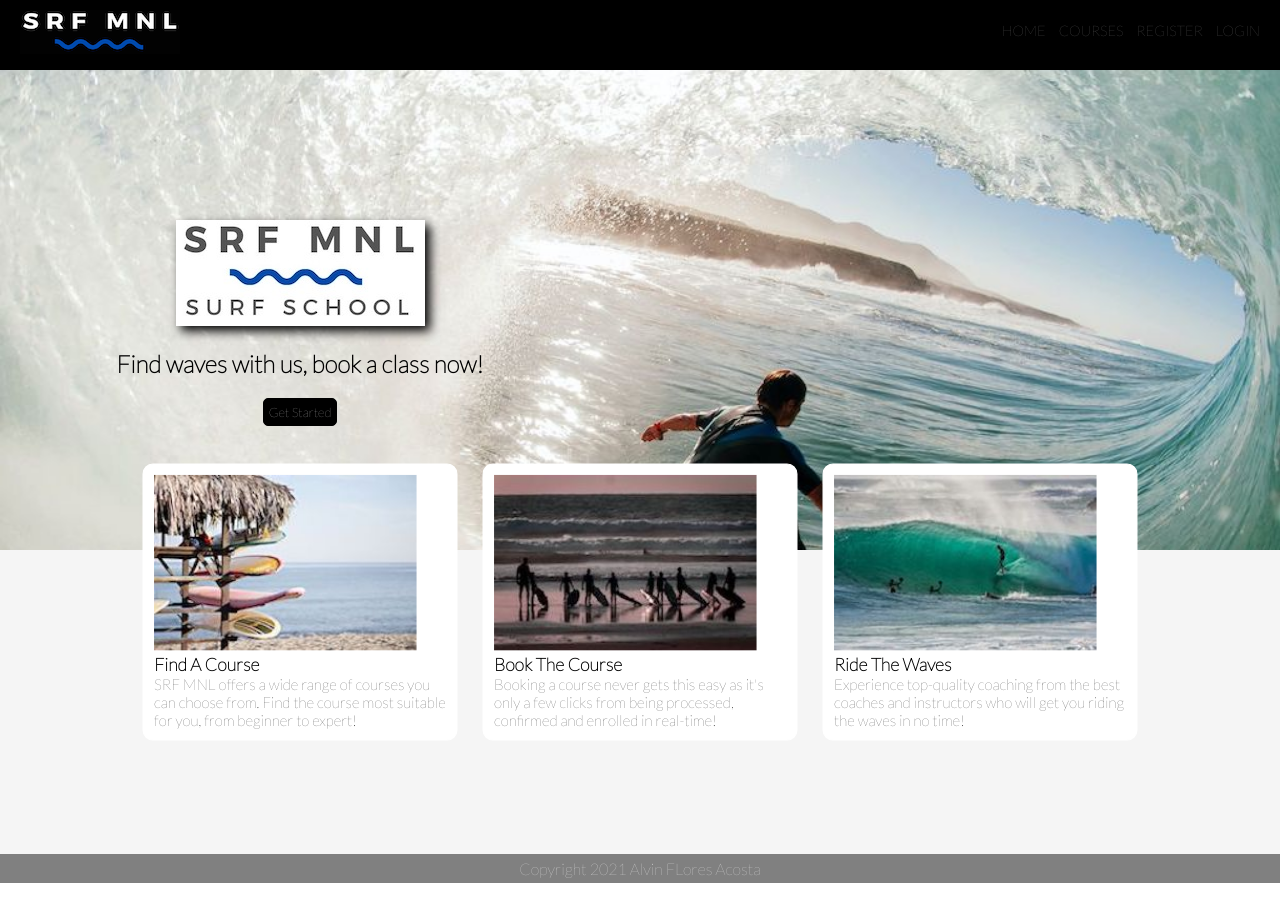
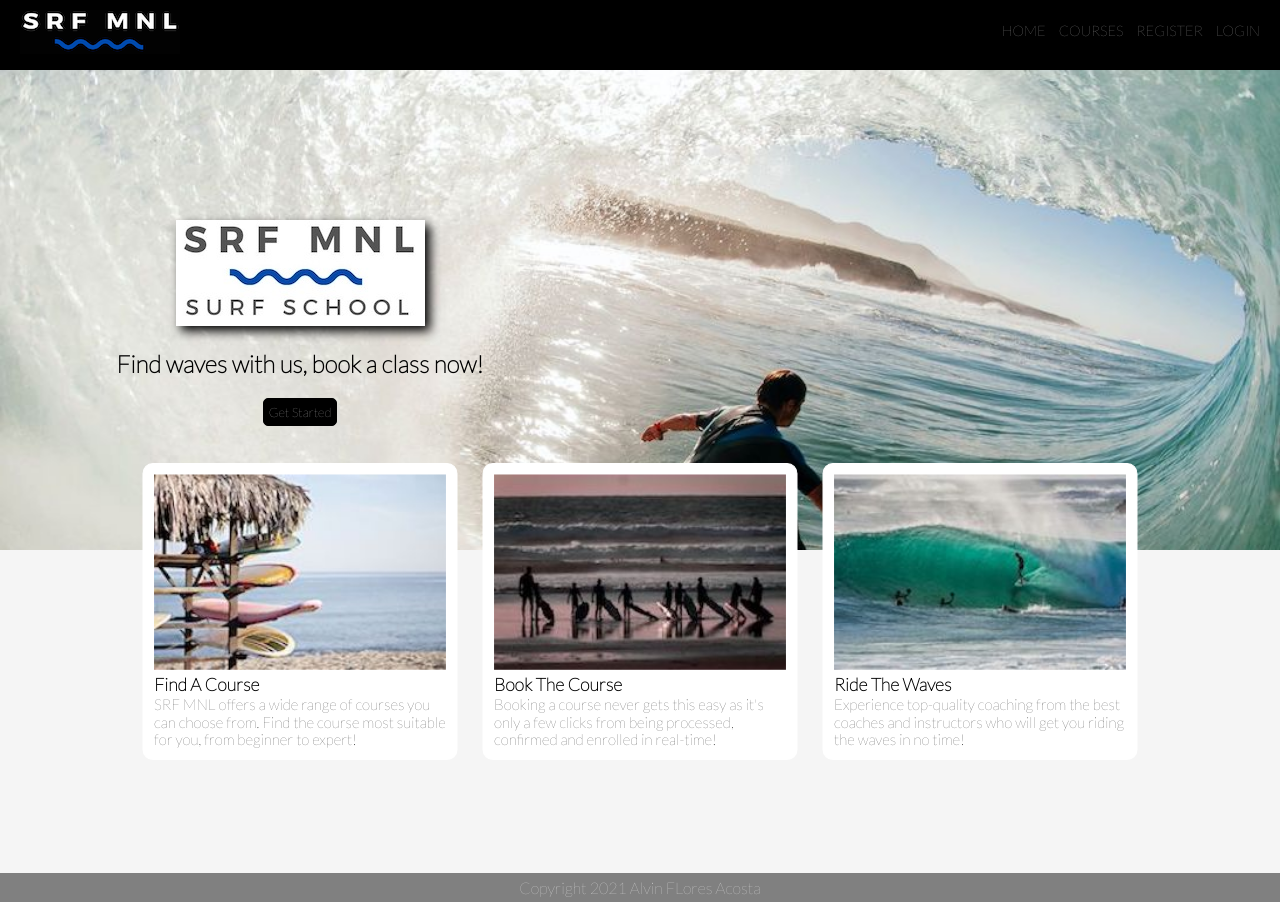
Before and after one commit to davidacostaROL47/srfmnl, a plain HTML site: page index.html in a window 1280 px wide. Drawn offline with Linux system fonts and the light colour scheme.

Commit message:
adjust image in courses

```diff
--- a/index.html
+++ b/index.html
@@ -34,19 +34,19 @@
                 <!-- Sub Heading -->
                 <div class="jar">
                     <div class="courses">
-                        <a href="#" class="courses-link"><img src="images/find course.jpg" alt="surf board image">
+                        <a href="#" class="courses-link"><img class="image" src="images/find course.jpg" alt="surf board image">
                         <h3>Find A Course</h3>
                         <p>SRF MNL offers a wide range of courses you can choose from. Find the course most suitable for you, from beginner to expert!</p>
                         </a>
                     </div>
                     <div class="courses">
-                        <a href="#" class="courses-link"><img src="images/book course.jpg" alt="people standing image">
+                        <a href="#" class="courses-link"><img class="image" src="images/book course.jpg" alt="people standing image">
                         <h3>Book The Course</h3>
                         <p>Booking a course never gets this easy as it's only a few clicks from being processed, confirmed and enrolled in real-time!</p>
                         </a>
                     </div>
                     <div class="courses">
-                        <a href="#" class="courses-link"><img src="images/ride waves.jpg" alt="surfing image">
+                        <a href="#" class="courses-link"><img class="image" src="images/ride waves.jpg" alt="surfing image">
                         <h3>Ride The Waves</h3>
                         <p>Experience top-quality coaching from the best coaches and instructors who will get you riding the waves in no time!</p>
                         </a>
--- a/style.css
+++ b/style.css
@@ -39,18 +39,19 @@ html {
 }
 
 .main-nav li {
-    color: grey;
+    color: rgb(206, 206, 206);
     display:inline;
     padding-right: 10px;
     text-transform: uppercase;
     font-size: 90%;
+    font-weight: 500;
 
 }
 
 .main-nav li a:link,
 .main-nav li a:visited {
     padding: 8px 0;
-    color: grey;
+    color:rgb(206, 206, 206);
     text-decoration: none;
 
 }
@@ -96,7 +97,7 @@ html {
     text-decoration: none;
     background-color: black;
     border: 1px solid black;
-    color:#fff;
+    color: white;
     margin-top: 20px;
     border-radius: 5px;
     padding: 5px;
@@ -148,7 +149,9 @@ html {
     color: black
 }
 
-
+.image {
+    width: 100%;
+}
 
 footer {
     text-align: center;
```
